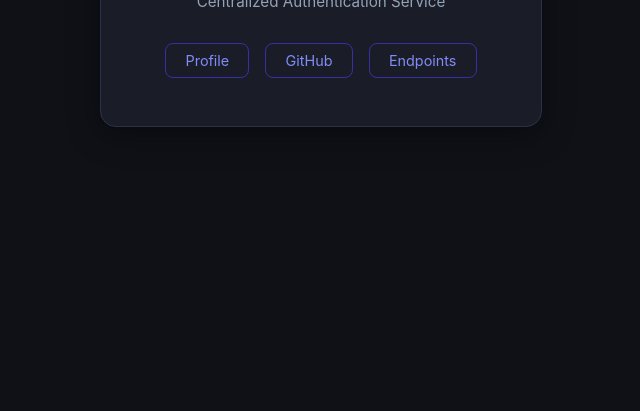
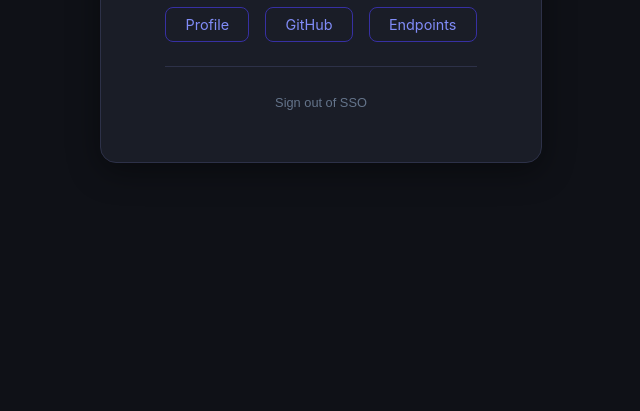
Before and after one commit to Mythius/api-lib, a website: page public/index.html in a window 1280 px wide. Shown: the part 389-800 px from the top of the page, without its empty margins (319-959 px from the left). Drawn offline with Linux system fonts and the light colour scheme.

Commit message:
Update index.html

```diff
--- a/public/index.html
+++ b/public/index.html
@@ -52,6 +52,23 @@
       background: #3730a3;
       color: #fff;
     }
+    .signout {
+      margin-top: 1.5rem;
+      padding-top: 1.5rem;
+      border-top: 1px solid #2d3148;
+    }
+    .signout button {
+      background: none;
+      border: none;
+      color: #64748b;
+      font-size: 0.8rem;
+      cursor: pointer;
+      padding: 0.25rem 0.5rem;
+      border-radius: 4px;
+      transition: color 0.2s;
+    }
+    .signout button:hover { color: #f87171; }
+    .signout button.done { color: #4ade80; cursor: default; }
   </style>
 </head>
 <body>
@@ -63,6 +80,19 @@
       <a href="https://github.com/mythius" target="_blank">GitHub</a>
       <a href="/endpoints/html">Endpoints</a>
     </div>
+    <div class="signout">
+      <button id="signout-btn" onclick="signOut()">Sign out of SSO</button>
+    </div>
   </div>
+  <script>
+    async function signOut() {
+      const btn = document.getElementById('signout-btn');
+      btn.disabled = true;
+      btn.textContent = 'Signing out…';
+      await fetch('/auth/logout');
+      btn.textContent = 'Signed out';
+      btn.classList.add('done');
+    }
+  </script>
 </body>
 </html>
```
